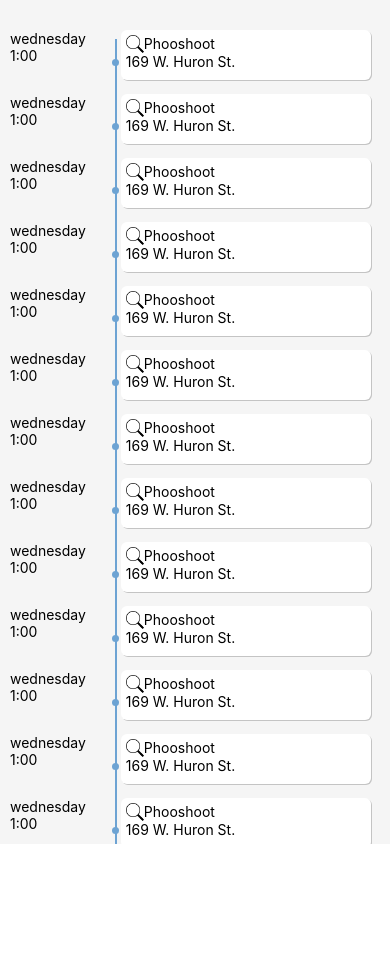
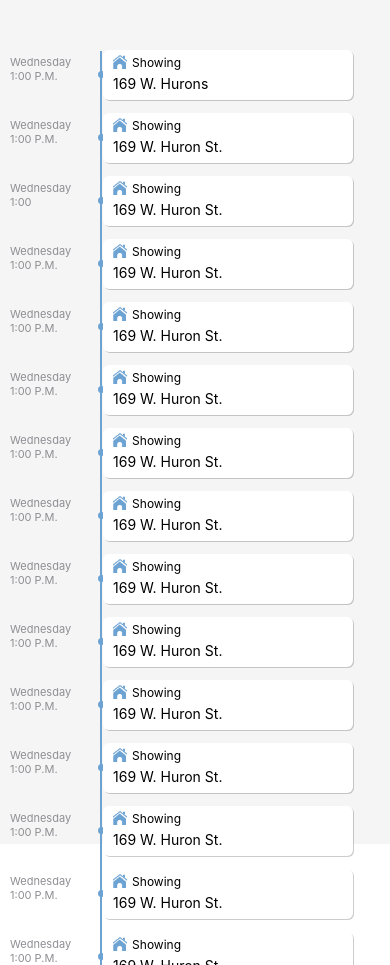
Before and after one commit to Bony5690/Components, a React Native app in the folder components/: screen / in a window 390 px wide. Before the commit the page ends 844 px from the top, so only its background shows below. Built offline with nearby package versions, Linux system fonts and the light colour scheme.

Commit message:
style: Broke down active components into more subcomponents

```diff
--- a/components/App.js
+++ b/components/App.js
@@ -1,106 +1,105 @@
-import React, {Component} from 'react';
-import {Platform, StyleSheet, Text, View, FlatList} from 'react-native';
-import DateTime from './Components/DatePicker';
-import Input from './Components/Input/Input';
-import AssistBlock from './Components/AssistBlock/AssistBlock';
-import TimeLine from './Components/timeLine';
+import React, { Component } from 'react';
+import { Platform, StyleSheet, Text, View, FlatList } from 'react-native';
+// import AssistBlock from './Components/AssistBlock/ActiveAssist';
+// import TimeLine from './Components/TimeLine';
+import ActiveAssist from './Components/ActiveAssists/ActiveAssist';
 
 
 
 export default class App extends Component {
-    constructor(){
+  constructor() {
     super()
     this.state = {
       value: 'Search for a property',
       data: [
         {
           id: 1,
-            today: 'wednesday',
-            time: '1:00',
-            address: '169 W. Huron St. '
+          today: 'Wednesday',
+          time: '1:00 P.M.',
+          address: '169 W. Hurons'
         },
         {
           id: 2,
-            today: 'wednesday',
-            time: '1:00',
+          today: 'Wednesday',
+          time: '1:00 P.M.',
           address: '169 W. Huron St. '
         },
         {
           id: 3,
-            today: 'wednesday',
+          today: 'Wednesday',
           time: '1:00',
           address: '169 W. Huron St. '
         },
         {
           id: 4,
-            today: 'wednesday',
-            time: '1:00',
+          today: 'Wednesday',
+          time: '1:00 P.M.',
           address: '169 W. Huron St. '
         },
         {
           id: 5,
-            today: 'wednesday',
-            time: '1:00',
+          today: 'Wednesday',
+          time: '1:00 P.M.',
           address: '169 W. Huron St. '
         },
         {
           id: 6,
-            today: 'wednesday',
-            time: '1:00',
+          today: 'Wednesday',
+          time: '1:00 P.M.',
           address: '169 W. Huron St. '
         },
         {
           id: 7,
-            today: 'wednesday',
-            time: '1:00',
+          today: 'Wednesday',
+          time: '1:00 P.M.',
           address: '169 W. Huron St. '
         },
         {
           id: 8,
-            today: 'wednesday',
-            time: '1:00',
+          today: 'Wednesday',
+          time: '1:00 P.M.',
           address: '169 W. Huron St. '
         },
         {
           id: 9,
-            today: 'wednesday',
-            time: '1:00',
+          today: 'Wednesday',
+          time: '1:00 P.M.',
           address: '169 W. Huron St. '
         },
         {
           id: 11,
-            today: 'wednesday',
-            time: '1:00',
+          today: 'Wednesday',
+          time: '1:00 P.M.',
           address: '169 W. Huron St. '
         },
         {
           id: 12,
-            today: 'wednesday',
-            time: '1:00',
+          today: 'Wednesday',
+          time: '1:00 P.M.',
           address: '169 W. Huron St. '
         },
         {
           id: 13,
-            today: 'wednesday',
-            time: '1:00',
+          today: 'Wednesday',
+          time: '1:00 P.M.',
           address: '169 W. Huron St. '
         },
         {
           id: 14,
-            today: 'wednesday',
-            time: '1:00',
+          today: 'Wednesday',
+          time: '1:00 P.M.',
           address: '169 W. Huron St. '
         },
         {
           id: 15,
-            today: 'wednesday',
-            time: '1:00',
+          today: 'Wednesday',
+          time: '1:00 P.M.',
           address: '169 W. Huron St. '
         },
         {
           id: 16,
-            today: 'wednesday',
-            time: '1:00',
+          today: 'Wednesday',
+          time: '1:00 P.M.',
           address: '169 W. Huron St. '
         }
       ]
@@ -108,18 +107,19 @@
   }
 
   inputHandler = (e) => {
-      this.setState({value: e.target.value})
+    this.setState({ value: e.target.value })
   }
 
   render() {
     console.log(this.state.data)
     return (
       <View style={styles.container}>
+        <View style={{ marginTop: 20 }}>
           <FlatList
             keyExtractor={item => item.id}
             data={this.state.data}
-    renderItem={({item}) => (
-      <AssistBlock
+            renderItem={({ item }) => (
+              <ActiveAssist
                 today={item.today}
                 time={item.time}
                 address={item.address}
@@ -128,10 +128,7 @@
             )}
 
           />
-
-
-
-
+        </View>
         {/* <View style={{marginTop: 50, marginBottom: 20, marginHorizontal: 20}}>
       <Input
          titleStyle={{color: '#8E8E93', marginBottom: 10, paddingLeft: 5, fontSize: 20, letterSpacing: 0.38, lineHeight: 24}}
@@ -153,8 +150,6 @@
 const styles = StyleSheet.create({
   container: {
     flex: 1,
-
-
     backgroundColor: '#F5F5F5',
   }
 });
--- /dev/null
+++ b/components/Components/ActiveAssists/ActiveAssist.js
@@ -0,0 +1,22 @@
+import React  from 'react';
+import {  View, StyleSheet,  } from 'react-native';
+import TimeLine from '../TimeLine';
+import AssistTime from './AssistTime';
+import AssistBox from './AssistBox';
+
+const ActiveAssist = (props) => {
+    return(
+        <View>
+            <View style={{flexDirection: 'row',  }}>
+                <AssistTime
+                time={props.time}
+                today={props.today}/>
+                <TimeLine />
+                <AssistBox address={props.address}/>
+            </View>
+        </View>
+    )
+}
+
+
+export default ActiveAssist;
--- /dev/null
+++ b/components/Components/ActiveAssists/AssistBox.js
@@ -0,0 +1,46 @@
+import React from 'react';
+import { Text, Image, View, StyleSheet, FlatList } from 'react-native';
+
+const AssistBox = (props) => {
+  return (
+    <View style={styles.wrapper}>
+    <View style={{ flexDirection: 'row', }}>
+        <Image
+            style={styles.imageStyle}
+            source={require('./Assets/showing-dark.png')} />
+        <Text style={styles.assistTypeText}>Showing</Text>
+    </View>
+    <View>
+        <Text style={styles.addressText}>{props.address}</Text>
+    </View>
+</View>
+  )
+}
+
+const styles = StyleSheet.create({
+    wrapper: {
+        width: 250,
+        height: 50,
+        backgroundColor: 'white',
+        borderRadius: 6,
+        marginTop: 10,
+        shadowColor: '#000',
+        shadowOffset: { width: 1, height: 1 },
+        shadowOpacity: 0.2,
+        padding: 5,
+        shadowRadius: 0,
+         left: 22,
+         top: 20
+    },
+    imageStyle: {
+        width: 14, height: 14, marginLeft: 5
+    },
+    assistTypeText:{
+        fontSize: 12, paddingLeft: 5
+    },
+    addressText: {
+      fontSize: 14, padding: 5,
+    }
+})
+
+export default AssistBox;
--- a/components/Components/AssistBlock/AssistTime.js
+++ b/components/Components/ActiveAssists/AssistTime.js
@@ -1,12 +1,12 @@
 import React from 'react';
-import { Text, Image, View, StyleSheet } from 'react-native';
+import { Text,  View, StyleSheet } from 'react-native';
 
 
 const AssistTime = (props) => {
     return(
-        <View style={{marginHorizontal: 10, marginTop: 30}}>
-            <Text>{props.today}</Text>
-            <Text>{props.time}</Text>
+        <View style={styles.wrapperStyles}>
+            <Text style={styles.todayStyle}>{props.today}</Text>
+            <Text style={styles.timeStyle}>{props.time}</Text>
         </View>
     )
 
@@ -26,6 +26,17 @@
         shadowOpacity: 0.2,
         shadowRadius: 0,
         // elevation: 1
+   } ,
+   todayStyle: {
+       color: '#8E8E93',
+       fontSize: 11
+   },
+   timeStyle: {
+       color: '#8E8E93',
+       fontSize: 11
+   },
+   wrapperStyles: {
+    marginHorizontal: 10, marginTop: 35
    }
 })
 
--- a/components/Components/AssistBlock/AssistBlock.js
+++ /dev/null
@@ -1,143 +0,0 @@
-import React, {Component} from 'react';
-import { Text, Image, View, StyleSheet, FlatList } from 'react-native';
-import TimeLine from '../timeLine';
-import AssistTime from './AssistTime';
-
-class AssistBlock extends Component {
-
-    constructor(){
-        super()
-        this.state = {
-           value: 'Search for a property',
-           items: [
-             {
-               id: 1,
-              address: '169 W. Huron St. '
-             },
-             {
-              id: 2,
-              address: '169 W. Huron St. '
-             },
-             {
-              id: 3,
-              address: '169 W. Huron St. '
-             },
-             {
-              id: 4,
-              address: '169 W. Huron St. '
-             }
-           ]
-        }
-      }
-
-
-    render(){
-        const { items} = this.state;
-        return(
-            <View>
-            <View style={{flexDirection: 'row',  }}>
-                <AssistTime
-                time={this.props.time}
-                today={this.props.today}/>
-                <TimeLine />
-            <View style={styles.wrapper}>
-                <View style={{ flexDirection: 'row', }}>
-                    <Image
-                        style={{ width: 18, height: 18 }}
-                        source={require('../Input/Assets/search.png')} />
-                    <Text>Phooshoot</Text>
-                </View>
-                <View>
-                    <Text>{this.props.address}</Text>
-                </View>
-            </View>
-            </View>
-        </View>
-        )
-    }
-}
-
-
-// const AssistBlock = (props) => {
-//     return (
-
-//         <View>
-
-
-//             <View style={{flexDirection: 'row', }}>
-//                 <AssistTime/>
-//                 <TimeLine/>
-//             <View style={styles.wrapper}>
-//                 <View style={{ flexDirection: 'row', }}>
-//                     <Image
-//                         style={{ width: 18, height: 18 }}
-//                         source={require('../Input/Assets/search.png')} />
-//                     <Text>Phooshoot</Text>
-//                 </View>
-//                 <View>
-//                     <Text>180 N Jefferson. St</Text>
-//                 </View>
-//             </View>
-//             </View>
-//         </View>
-
-//     )
-
-// }
-
-
-const styles = StyleSheet.create({
-    wrapper: {
-        width: 250,
-        height: 50,
-        backgroundColor: 'white',
-        borderRadius: 6,
-        marginTop: 10,
-        shadowColor: '#000',
-        shadowOffset: { width: 1, height: 1 },
-        shadowOpacity: 0.2,
-        padding: 5,
-        shadowRadius: 0,
-         left: 25,
-         top: 20
-    },
-    timeline: {
-        // position: 'absolute',
-        top: 0,
-        bottom: 0,
-        left: 0,
-        width: 40,
-        justifyContent: 'center', // center the dot
-        alignItems: 'center',
-    },
-    line: {
-        position: 'absolute',
-        top: -50,
-        left: 19,
-        width: 2,
-        height: 125,
-        bottom: 0,
-    },
-    topLine: {
-        flex: 1,
-        width: 2,
-        backgroundColor: '#6DA3D3',
-    },
-    // bottomLine: {
-    //   flex: 1,
-    //   width: 4,
-    //   backgroundColor: 'black',
-    // },
-    // hiddenLine: {
-    //   width: 0,
-    // },
-    dot: {
-        width: 9,
-        height: 9,
-        borderRadius: 8,
-        backgroundColor: '#6DA3D3',
-    },
-})
-
-
-export default AssistBlock;
--- a/components/Components/DatePicker.js
+++ b/components/Components/DatePicker.js
@@ -1,7 +1,7 @@
 import React, { Component } from 'react';
 import { View, StyleSheet } from 'react-native';
 import DateTimePicker from 'react-native-modal-datetime-picker';
-import TimeButton from './TimeBlock';
+import TimeButton from './ActiveAssists/TimeBlock';
 import moment from 'moment';
 
 
--- a/components/Components/timeLine.js
+++ b/components/Components/timeLine.js
@@ -1,8 +1,8 @@
 import React from 'react';
-import { Text, TouchableOpacity, View, StyleSheet } from 'react-native';
+import { View, StyleSheet } from 'react-native';
 
 
-const TimeLine = (props) => {
+const TimeLine = () => {
   return (
     <View >
 
@@ -38,7 +38,7 @@
     top: 45,
     left: 0,
     width: 2,
-    height: 70,
+    height: 85,
     bottom: 0,
   },
   topLine: {
@@ -49,7 +49,7 @@
   dot: {
     width: 7,
     height: 7,
-    top: -5,
+    top: -20,
     borderRadius: 8,
     backgroundColor: '#6DA3D3',
   },
```
Also changed, not shown: components/Components/ActiveAssists/Assets/showing dark.svg (added), components/Components/ActiveAssists/Assets/showing-dark.png (added), components/Components/ActiveAssists/TimeBlock.js (renamed from components/Components/TimeBlock.js). Lines whose indentation alone changed are shown as unchanged.
